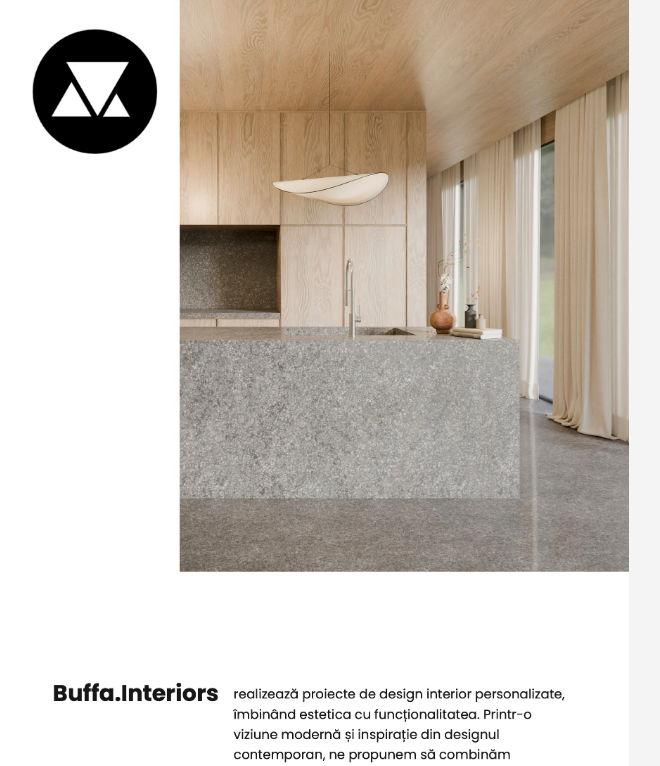
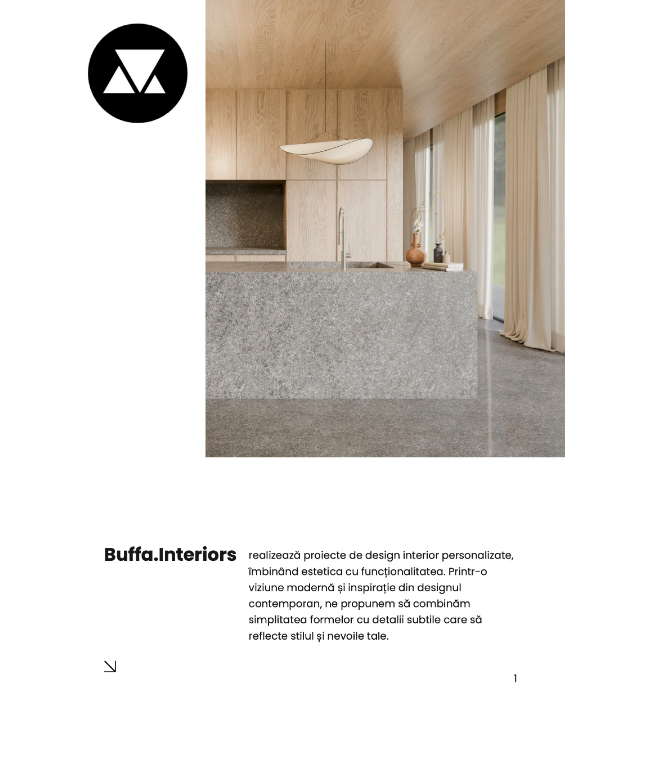
Before and after one commit to buffastudio/buffa.studio, a plain HTML site: page interiors.html in a window 1280 px wide. Shown: the top 766 px of the page, without its empty margins (331-991 px from the left). Drawn offline with Linux system fonts and the light colour scheme.

Commit message:
Update interiors.html

```diff
--- a/interiors.html
+++ b/interiors.html
@@ -12,7 +12,7 @@
             flex-direction: column;
             justify-content: flex-start;
             align-items: center;
-            background-color: #f4f4f4;
+            background-color: #ffffff; /* White background */
         }
         .image-container {
             display: flex;
@@ -23,24 +23,23 @@
             margin: 0 auto;
         }
         .image-container img {
-            width: 100%; /* Imaginile vor umple lățimea containerului */
+            width: 100%;
             height: auto;
         }
 
-        /* Media query pentru ecrane mari (desktop) */
+        /* Media query for large screens (desktop) */
         @media (min-width: 1024px) {
             .image-container {
-                width: 50%; /* Adăugăm margini și facem imaginile mai mici pe ecrane mari */
+                width: 40%; /* Adjusted from 50% to 40% */
             }
             .image-container img {
-                width: 100%; /* Imaginile vor rămâne pe 100% lățime din containerul care are margini */
+                width: 100%;
             }
         }
     </style>
 </head>
 <body>
 
-    <!-- Conținutul paginii -->
     <div class="image-container">
         <img src="1.jpg" alt="Buffa Interiors">
     </div>
```
